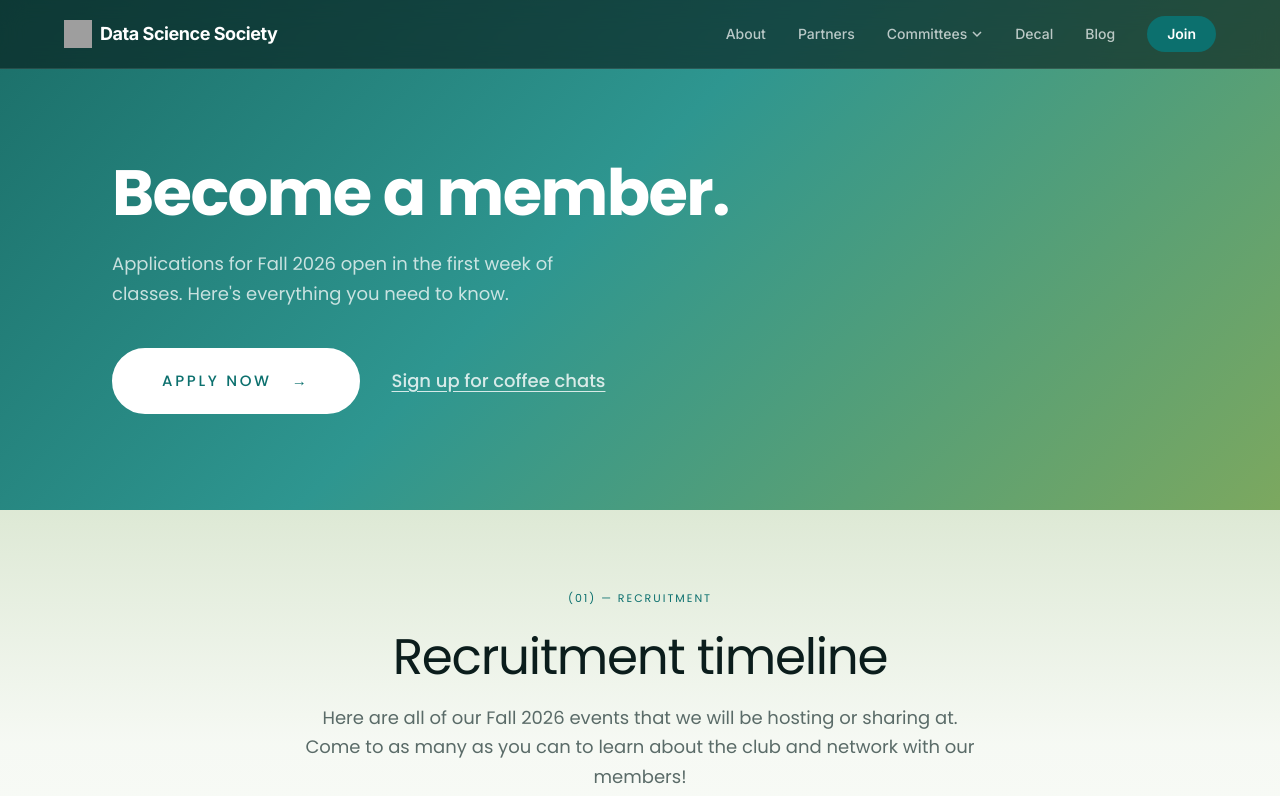
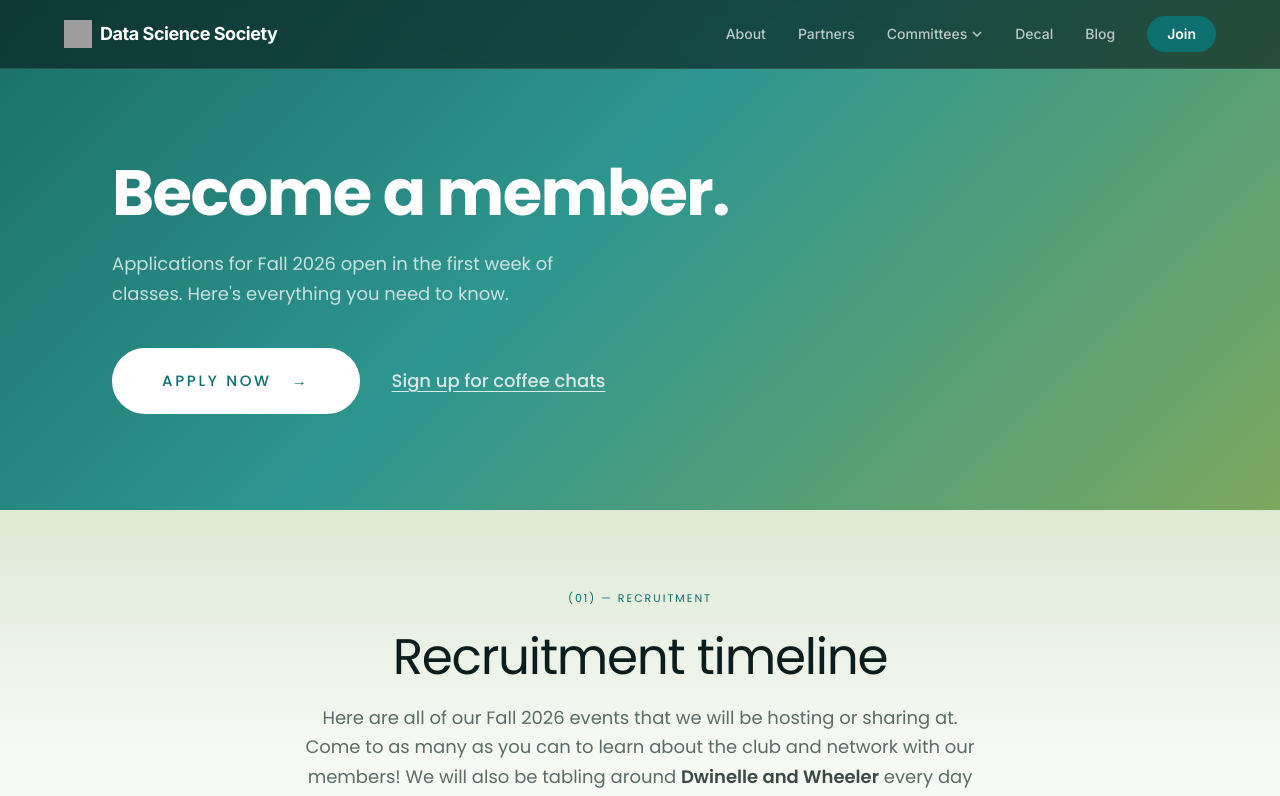
Before and after one commit to seanli05/DSS-Website, a Next.js app: page /join in a window 1280 px wide. Shown: the top 796 px of the page. Built offline with nearby package versions, Linux system fonts and the light colour scheme; grey boxes are pictures that could not be loaded.

Commit message:
changed small details

```diff
--- a/app/[id]/page.tsx
+++ b/app/[id]/page.tsx
@@ -231,7 +231,7 @@ export default async function CommitteePage({
           <Section
             index={projectsIndex}
             eyebrow="Portfolio"
-            heading="Projects"
+            heading="Recent Projects"
             subtext="A rotating look at what this committee has shipped. Click “See more” for the full story."
           >
             <RevealOnScroll delayMs={100}>
--- a/app/join/page.tsx
+++ b/app/join/page.tsx
@@ -18,6 +18,15 @@ import { APPLICATION_URL, COFFEE_CHAT_URL } from "@/lib/site";
 // article link: it's one page's link, not a URL other routes share. The path is
 // per-semester, so it needs updating alongside the recruitment copy each cycle.
 const DECAL_SLIDES_URL = "https://dssdecal.org/sp26/";
+
+// Same emphasis treatment (and reasoning) as the decal page's own `B`: against
+// muted body copy, full --color-ink reads as a hard black and the bolded phrases
+// spike out of the column, so this softens to ink/80 — still AA, still a step
+// darker than the text around it. Duplicated rather than shared, per CLAUDE.md
+// rule 8; if a third page needs it, that's the point to lift it into components/.
+const B = ({ children }: { children: React.ReactNode }) => (
+  <strong className="font-semibold text-ink/80">{children}</strong>
+);
 
 export const metadata: Metadata = {
   title: "Join",
@@ -91,7 +100,15 @@ export default async function JoinPage() {
           index={1}
           eyebrow="Recruitment"
           heading="Recruitment timeline"
-          subtext="Here are all of our Fall 2026 events that we will be hosting or sharing at. Come to as many as you can to learn about the club and network with our members!"
+          subtext={
+            <>
+              Here are all of our Fall 2026 events that we will be hosting or
+              sharing at. Come to as many as you can to learn about the club and
+              network with our members! We will also be tabling around{" "}
+              <B>Dwinelle and Wheeler</B> every day for the next week from{" "}
+              <B>8am - 4pm</B>, so come by and say hi to our members!
+            </>
+          }
           firstOnPage
           centered
         >
--- a/app/social-good/page.tsx
+++ b/app/social-good/page.tsx
@@ -169,7 +169,7 @@ export default async function SocialGoodCommitteePage() {
           <LegacySection
             index={projectsIndex}
             eyebrow="Portfolio"
-            heading="Projects"
+            heading="Recent Projects"
             subtext="A rotating look at what this committee has shipped. Click “See more” for the full story."
           >
             <RevealOnScroll delayMs={100}>
```
Also changed, not shown: 1 other file (tests, documents, lock files or other folders).
